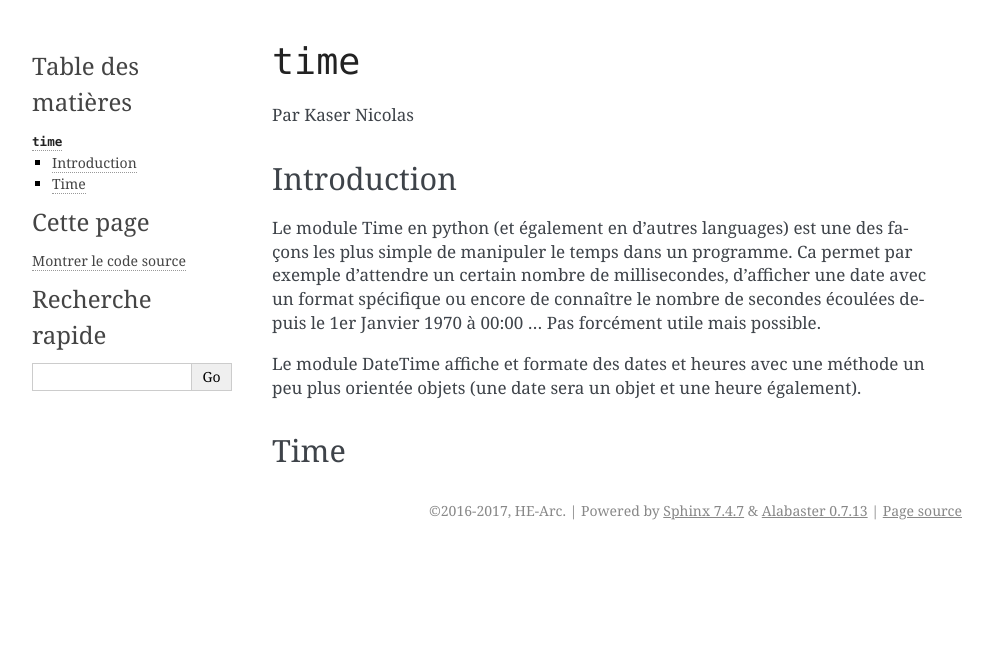
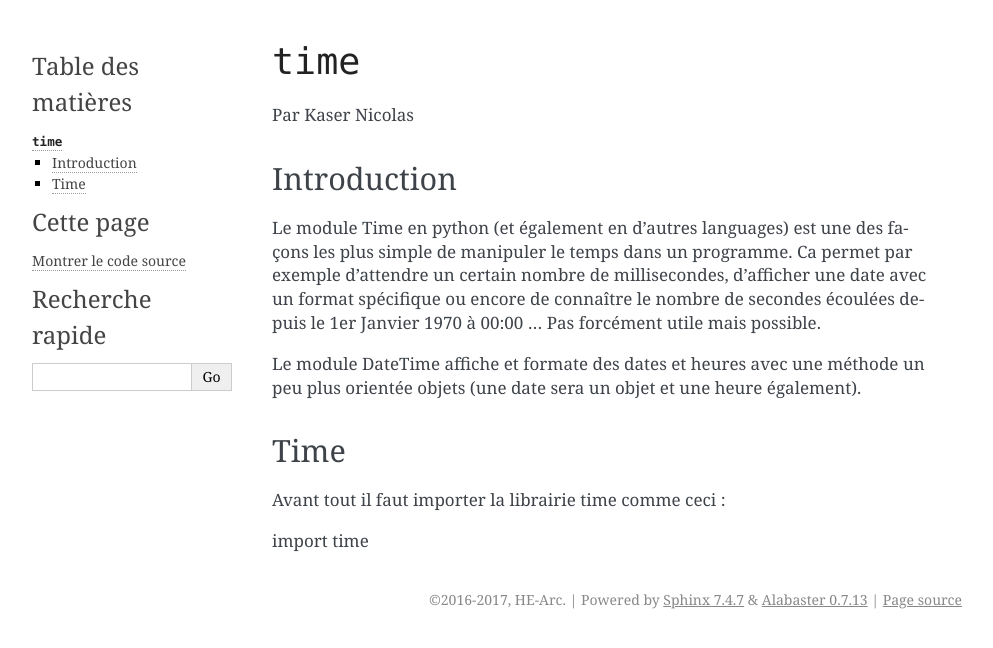
Before and after one commit to HE-Arc/livre-python, a Sphinx documentation site: the page built from source/time/index.rst, in a window 1280 px wide. Shown: the top 648 px of the page, without its empty margins (148-1141 px from the left). Built offline with Sphinx 7.4.7, drawn with Linux system fonts in a browser that asks for light colours.

Commit message:
Update index.rst

```diff
--- a/source/time/index.rst
+++ b/source/time/index.rst
@@ -18,3 +18,7 @@ Le module DateTime affiche et formate des dates et heures avec une méthode un p
 ---------
 Time
 ---------
+Avant tout il faut importer la librairie time comme ceci :
+
+.. code: python
+import time
```
